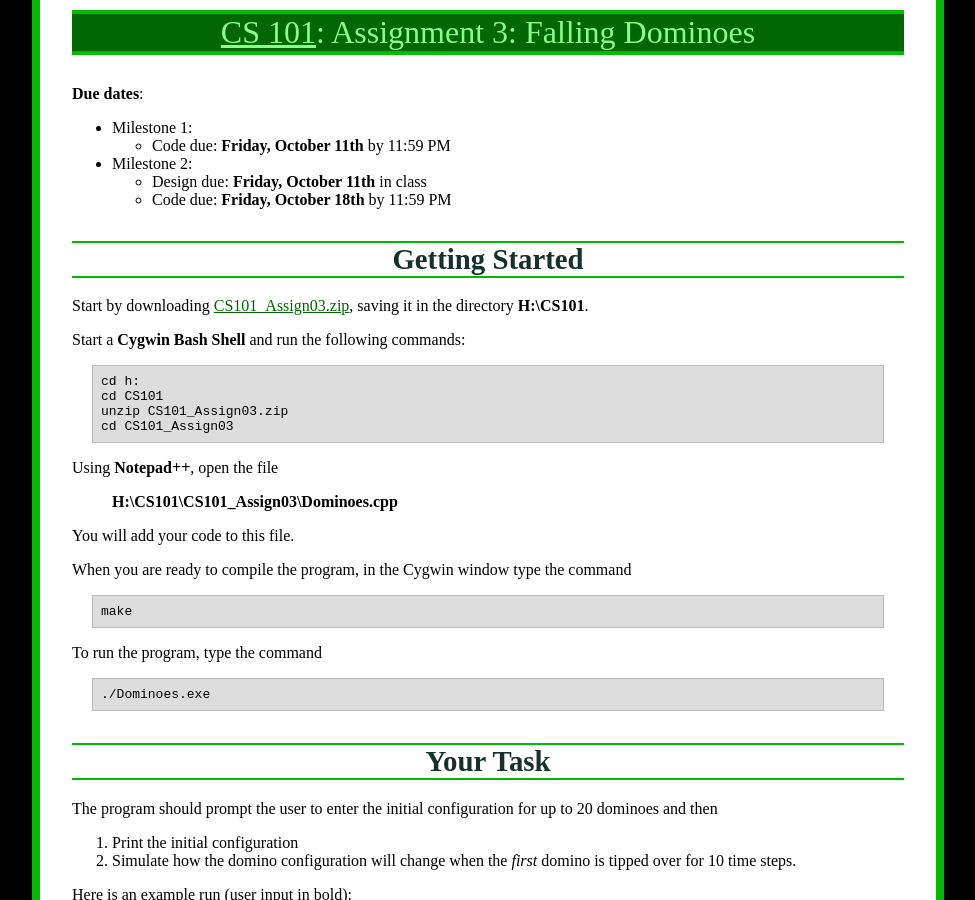
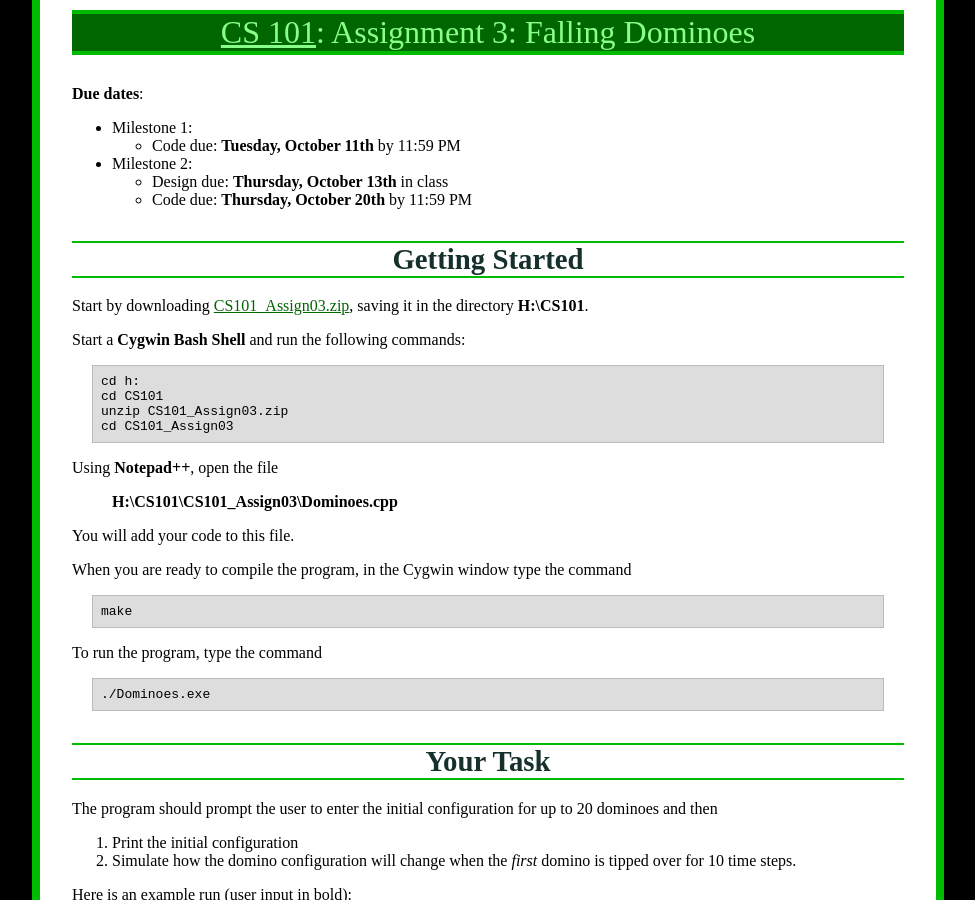
Before and after one commit to ycpcs/cs101-fall2022, a Jekyll site: the page built from assign/assign03.md, in a window 1280 px wide and 900 px high. Shown: the whole window, without its empty margins (152-1127 px from the left). Built offline with Jekyll 4.4.1, drawn with Linux system fonts in a browser that asks for light colours; some of the changed text lies outside the part shown.

Commit message:
added assignmen03

```diff
--- a/assign/assign03.md
+++ b/assign/assign03.md
@@ -6,10 +6,10 @@ title: "Assignment 3: Falling Dominoes"
 **Due dates**:
 
 * Milestone 1:
-    * Code due: **Friday, October 11th** by 11:59 PM
+    * Code due: **Tuesday, October 11th** by 11:59 PM
 * Milestone 2:
-    * Design due: **Friday, October 11th** in class
-    * Code due: **Friday, October 18th** by 11:59 PM
+    * Design due: **Thursday, October 13th** in class
+    * Code due: **Thursday, October 20th** by 11:59 PM
 
 Getting Started
 ===============
@@ -142,7 +142,7 @@ Use an array of integer values to store the state of each domino and a counter t
 
 ### Deliverables for Milestone 1
 
-The code for Milestone 1 should be submitted to Marmoset (using the command `make submit_ms1`) by the end of the day on **Friday, October 11th**.
+The code for Milestone 1 should be submitted to Marmoset (using the command `make submit_ms1`) by the end of the day on **Tuesday, October 11th**.
 
 ## Milestone 2
 
@@ -225,9 +225,9 @@ Get code working to simulate a single time step before working on multiple time
 
 ### Deliverables for Milestone 2
 
-The [design artifact](../design-template.pdf) for Milestone 2 is due at the beginning class on **Friday, October 11th**.  Make sure that you fill out the "Strategy" and "Control flow sketch" sections of the design template.
+The [design artifact](../design-template.pdf) for Milestone 2 is due at the beginning class on **Thursday, October 13th**.  Make sure that you fill out the "Strategy" and "Control flow sketch" sections of the design template.
 
-The code for Milestone 2 should be submitted to Marmoset (using the command `make submit_ms2`) by the end of the day on **Friday, October 18th**.
+The code for Milestone 2 should be submitted to Marmoset (using the command `make submit_ms2`) by the end of the day on **Thursday, October 20th**.
 
 Grading
 =======
```
Also changed, not shown: assign/index.md (+2 -1 lines).
